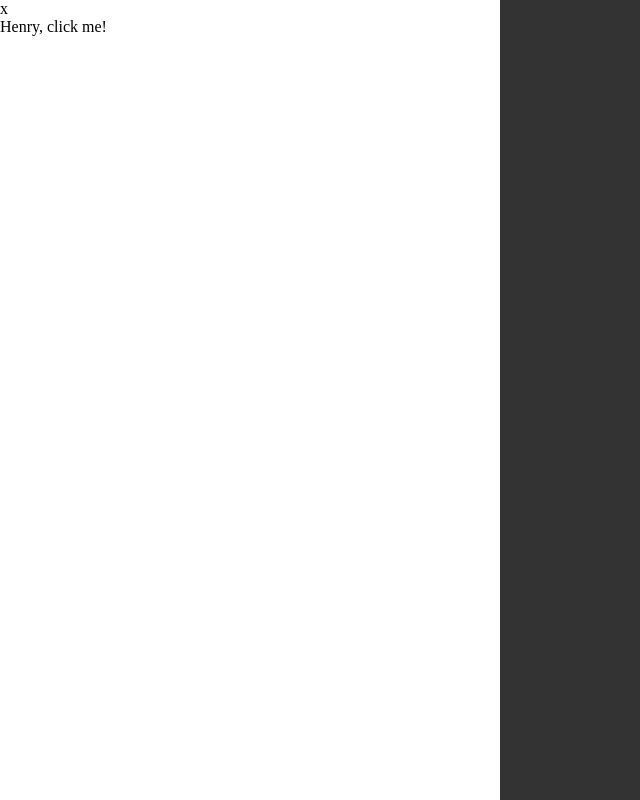
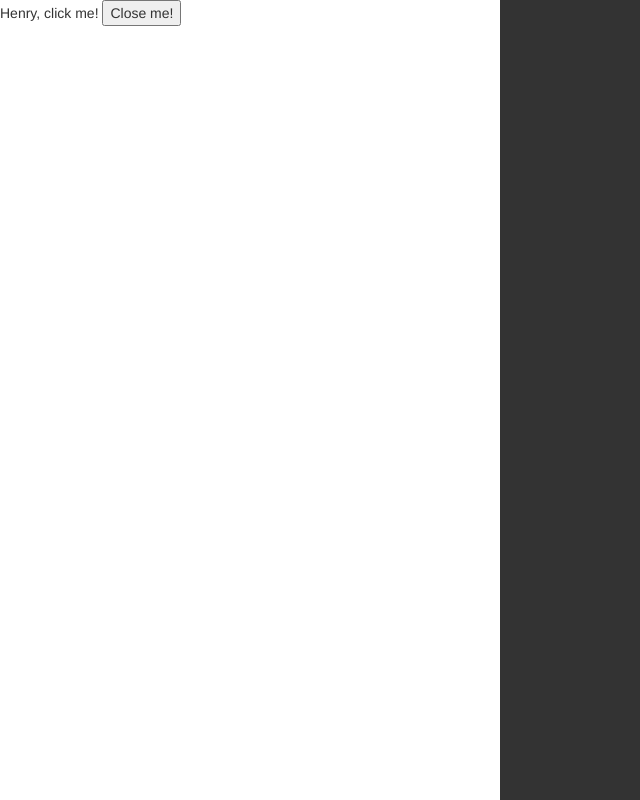
Before and after one commit to habond/slidepanel, a website: page app/index.html in a window 1280 px wide. Both pictures are taken after a click on the button "click me". Shown: the whole page, without its empty margins (0-640 px from the left). Drawn offline with nearby package versions, Linux system fonts and the light colour scheme.

Commit message:
clean up

```diff
--- a/app/index.html
+++ b/app/index.html
@@ -1,13 +1,84 @@
 <!DOCTYPE html>
-<html ng-app="ui-slidepanel">
+<html ng-app="slidepanel-test">
 <head>
 	<title>Slide Panels Test</title>
+	<link rel="stylesheet" href="https://maxcdn.bootstrapcdn.com/bootstrap/3.3.6/css/bootstrap.min.css">
 	<script src="node_modules/angular/angular.js" type="text/javascript"></script>
 	<script src="slidepanels.js" type="text/javascript"></script>
 	<link rel="stylesheet" type="text/css" href="slidepanels.css">
+
+	<script type="text/ng-template" id="templates/testcontent.html">
+		<span ng-click="print()">{{name}}, click me!</span>
+		<button ng-click="close('puppy')">Close me!</button>
+	</script>
+
 </head>
 <body ng-controller="slidepanelCtrlTest">
 	<div>Here is some content in the body of my application</div>
 	<button ng-click="open()">click me</button>
+
+	<script type="text/javascript">
+
+		angular.module('slidepanel-test', ['ui-slidepanel'])
+
+			.controller('slidepanelInnerCtrlTest', function($scope, $window, $log, spInstance) {
+
+				spInstance
+					.on('beforeClose', function(){
+						$window.console.log("I'm closing");
+						return true;
+					})
+					.on('beforeDismiss', function(){
+						$window.console.log("I'm being dismissed");
+						return true;
+					});
+
+				$scope.name = 'Henry';
+
+				$scope.print = function() {
+					$log.info("I'm here baby");
+				};
+
+				$scope.close = function(ret) {
+					spInstance.close(ret);
+				};
+
+			})
+
+			.controller('slidepanelCtrlTest', function($scope, $window, slidepanelFactory) {
+
+				$scope.open = function() {
+
+					var slidepanel = slidepanelFactory.open({
+						templateUrl: 'templates/testcontent.html',
+						controller: 'slidepanelInnerCtrlTest',
+						size: '500px'
+					});
+
+					slidepanel.opened
+						.then(function(val){
+							$window.console.log("Opened with " + val);
+						},function(val){
+							$window.console.log("Failed to open with " + val);
+						});
+
+					slidepanel.closed
+						.then(function(val){  // Closed Result
+							$window.console.log("Closed with " + val);
+						}, function(val){ // Dismissed Result
+							$window.console.log("Dismissed with " + val);
+						});
+
+					// slidepanel.close('my return val');
+					// slidepanel.dismiss('my reason');
+
+				};
+
+
+
+			});
+
+	</script>
+
 </body>
 </html>
--- a/app/slidepanels.js
+++ b/app/slidepanels.js
@@ -11,72 +11,80 @@
 
 		function SlidePanelOpenFn(def) {
 
-			var deferreds = {
+			var events = {
 				opened: $q.defer(),
-				closed: $q.defer()
+				closed: $q.defer(),
+				beforeClose: null,
+				beforeDismiss: null
 			};
 
-			var promises = {
-				opened: deferreds.opened.promise,
-				closed: deferreds.closed.promise
+			var instance = {
+				elem: null,
+				scope: null,
+				closed: events.closed.promise,
+				opened: events.opened.promise,
+				close: RequestClose,
+				dismiss: RequestDismiss,
+				on: function (event, eventfn) {
+					events[event] = eventfn;
+					return this;
+				}
 			};
 
-			$templateRequest(def.templateUrl)
-				.then(function(template) {
-					var body = $document.find('body').eq(0);
-					var panelElem = angular
-						.element('<div slidepanel></div>')
-						.attr({
-							'callbacks': '__deferreds',
-							'width': def.size
-						}).html(template);
+			function RequestClose(ret) {
+				if(angular.isFunction(events.beforeClose))
+					if(!events.beforeClose()) return false;
+				DestoryInstance();
+				events.closed.resolve(ret);
+				return true;
+			}
 
-					var scope = $rootScope.$new();
-					scope.__deferreds = deferreds;
-					var panelCtrl = $controller(def.controller, {
-						$scope: scope
-					});
+			function RequestDismiss(ret) {
+				if(angular.isFunction(events.beforeDismiss))
+					if(!events.beforeDismiss()) return false;
+				DestoryInstance();
+				events.closed.reject(ret);
+				return true;
+			}
 
-					var $panelElem = $compile(panelElem)(scope);
+			function DestoryInstance() {
+				instance.scope.$destroy();
+				instance.elem.remove();
+			}
 
-					body.append($panelElem);
-
-				}, function() {
-
-					// TODO add more
-					deferreds.opened.reject();
-
+			function CreateInstance(template) {
+				var scope = instance.scope = $rootScope.$new();
+				scope._spInstance = instance;
+				var panelCtrl = $controller(def.controller, {
+					'$scope': scope,
+					'spInstance': instance
 				});
 
-			return promises;
+				var elem = instance.elem = angular
+					.element('<div slidepanel></div>')
+					.attr({
+						'dismiss': '_spInstance.dismiss',
+						'size': def.size
+					})
+					.html(template);
+
+				$compile(elem)(scope);
+				var body = $document.find('body').eq(0);
+				body.append(elem);
+
+				events.opened.resolve();
+			}
+
+			function TemplateRequestFail(err) {
+				events.opened.reject(err);
+			}
+
+			$templateRequest(def.templateUrl)
+				.then(CreateInstance, TemplateRequestFail);
+
+			return instance;
 
 		}
-
-	})
-
-	.controller('slidepanelInnerCtrlTest', function($scope, $log) {
-		$scope.name = 'Henry';
-		$scope.print = function() {
-			$log.info("I'm here baby");
-		};
-	})
-
-	.controller('slidepanelCtrlTest', function($scope, slidepanelFactory) {
-
-		$scope.open = function() {
-
-			var slidepanelInstance = slidepanelFactory.open({
-				templateUrl: 'templates/testcontent.html',
-				controller: 'slidepanelInnerCtrlTest',
-				size: 500
-			});
-
-			slidepanelInstance.closed
-				.then(function(data) {
-					console.log("I was closed with " + data);
-				});
-
-		};
 
 	})
 
@@ -84,26 +92,27 @@
 		return {
 			restrict: 'A',
 			scope: {
-				width: '@',
-				callbacks: '&'
+				size: '@',
+				dismiss: '&dismiss'
 			},
 			transclude: true,
-			templateUrl: 'templates/slidepanels.html',
-			link: function(scope, element, attrs) {
-				scope.style = {
-					'width': attrs.width + 'px'
-				};
-			},
-			controller: function($scope, $element, $attrs, $log) {
-				var callbacks = $scope.callbacks();
-				callbacks.opened.resolve();
-				$scope.close = function() {
-					callbacks.closed.resolve('puppy');
-				};
+			link: function(scope, element, attrs, controller, transcludeFn) {
+				var panel = angular
+					.element('<div></div>')
+					.addClass('sp-panel sp-left')
+					.append(transcludeFn());
+				panel[0].style.width = attrs.size;
+
+				var dim = angular
+					.element('<div></div>')
+					.addClass('sp-dim sp-open')
+					.on('click', scope.dismiss());
+
+				element
+					.append(panel)
+					.append(dim);
 			}
 		};
 	});
 
-
-
 }(angular));
--- a/app/templates/slidepanels.html
+++ /dev/null
@@ -1,9 +0,0 @@
-<div>
-	<div class="sp-panel sp-left" ng-style="style">
-		<div ng-click="close()">x</div>
-		<div>
-			<ng-transclude></ng-transclude>
-		</div>
-	</div>
-	<div class="sp-dim sp-open"></div>
-</div>
--- a/app/templates/testcontent.html
+++ /dev/null
@@ -1 +0,0 @@
-<span ng-click="print()">{{name}}, click me!</span>
```
